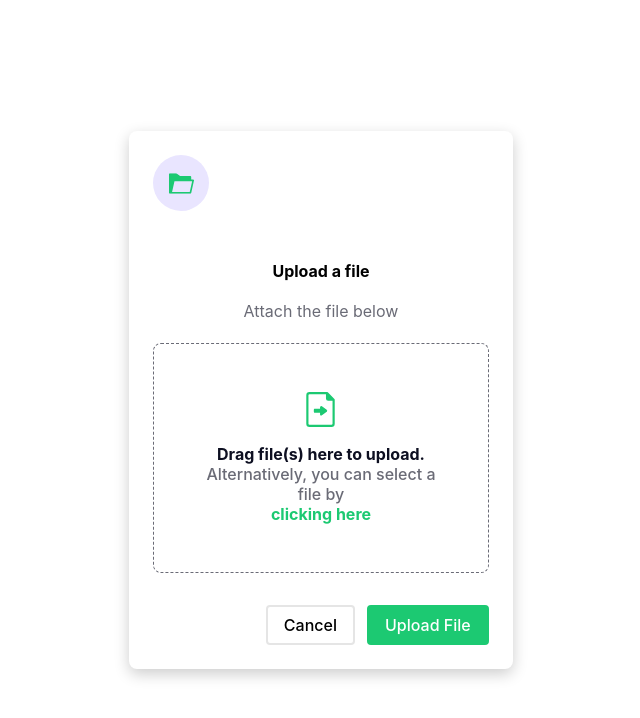
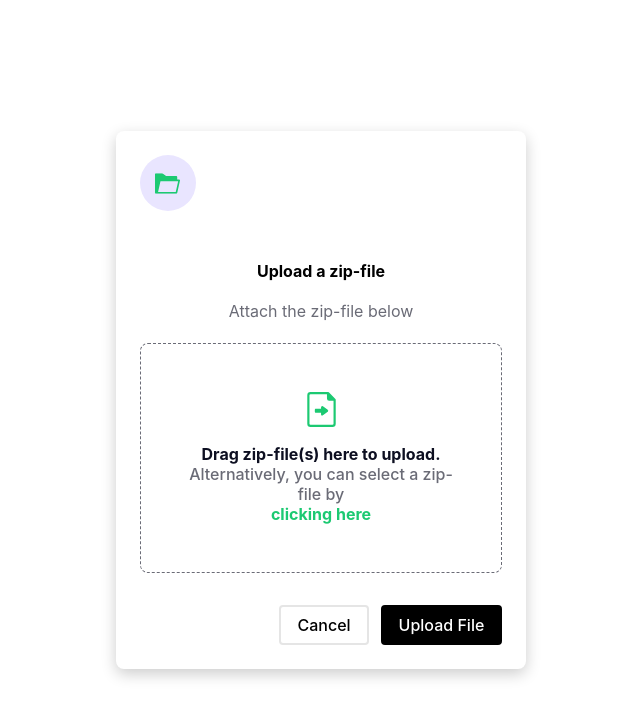
Before and after one commit to Micha361/framework-converter, a Vue app: page / in a window 1280 px wide. Shown: the top 718 px of the page, without its empty margins (319-959 px from the left). Built offline with nearby package versions, Linux system fonts and the light colour scheme.

Commit message:
last changes addfile

```diff
--- a/src/components/add-file.vue
+++ b/src/components/add-file.vue
@@ -28,24 +28,11 @@
         </svg>
       </span>
     </div>
-    <button class="btn-close">
-      <svg
-        xmlns="http://www.w3.org/2000/svg"
-        width="24"
-        height="24"
-        viewBox="0 0 24 24"
-      >
-        <path fill="none" d="M0 0h24v24H0V0z"></path>
-        <path
-          d="M19 6.41L17.59 5 12 10.59 6.41 5 5 6.41 10.59 12 5 17.59 6.41 19 12 13.41 17.59 19 19 17.59 13.41 12 19 6.41z"
-          fill="var(--c-text-secondary)"
-        ></path>
-      </svg>
-    </button>
+
   </div>
   <div class="modal-body">
-    <p class="modal-title">Upload a file</p>
-    <p class="modal-description">Attach the file below</p>
+    <p class="modal-title">Upload a zip-file</p>
+    <p class="modal-description">Attach the zip-file below</p>
     <button class="upload-area">
       <span class="upload-area-icon">
         <svg
@@ -66,9 +53,9 @@
           </g>
         </svg>
       </span>
-      <span class="upload-area-title">Drag file(s) here to upload.</span>
+      <span class="upload-area-title">Drag zip-file(s) here to upload.</span>
       <span class="upload-area-description">
-        Alternatively, you can select a file by <br /><strong
+        Alternatively, you can select a zip-file by <br /><strong
           >clicking here</strong
         >
       </span>
@@ -113,18 +100,7 @@
   fill: #1cc972;
 }
 
-.btn-close {
-  display: flex;
-  align-items: center;
-  justify-content: center;
-  width: 2.25rem;
-  height: 2.25rem;
-  border-radius: 0.25rem;
-  border: none;
-  background-color: transparent;
-  cursor: pointer;
-  transition: 0.3s ease;
-}
+
 
 .btn-close:hover,
 .btn-close:focus {
@@ -216,9 +192,8 @@
 
 .btn-primary {
   color: #fff;
-  background-color: #1cc972;
-  border-color: #1cc972;
+  background-color: #000000;
+  border-color: #000000;
   cursor: pointer;
 }
-
 </style>
```
